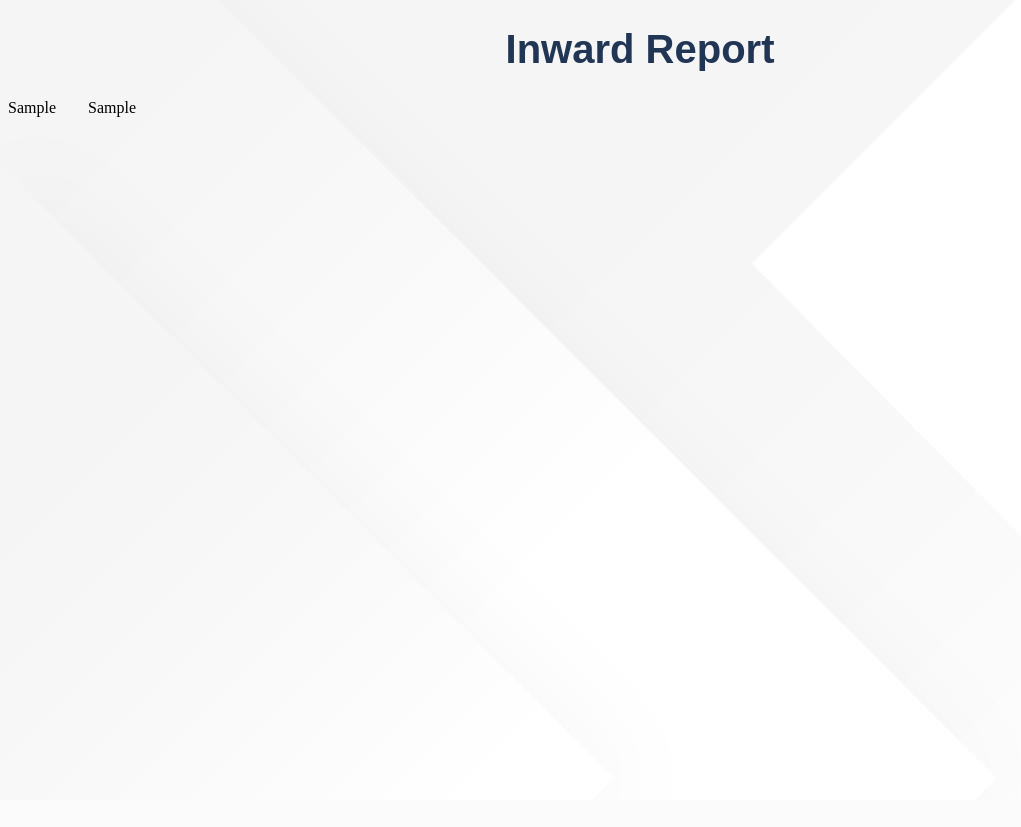
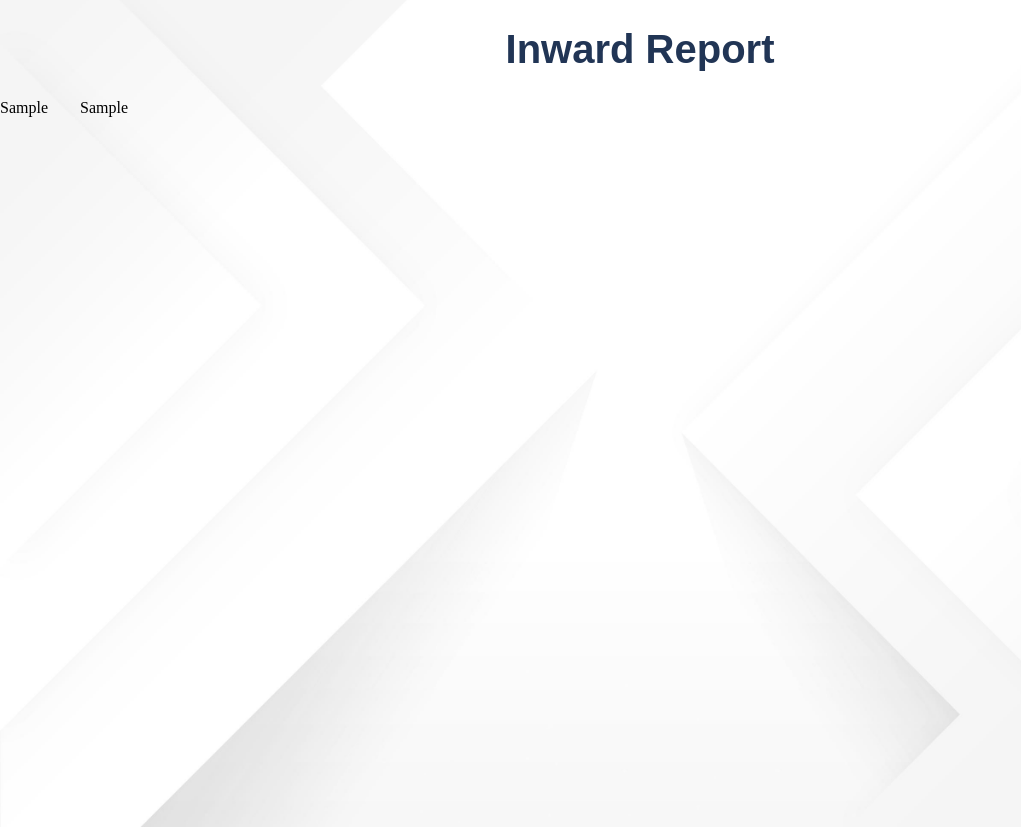
Before and after one commit to AadeshKabra/Mangala-Industries, a Flask app: template templates/Inserts/inwardReport.html in a window 1280 px wide. Shown: the whole page, without its empty margins (0-1021 px from the left). Before the commit the page ends 117 px from the top, so only its background shows below. Run offline with Flask 2, Linux system fonts and the light colour scheme; the template is opened without the code that fills it: most values are stand-ins (such as "Sample title", 1, 10 or a date in 2020).

Commit message:
Update inwardReport.html

```diff
--- a/templates/Inserts/inwardReport.html
+++ b/templates/Inserts/inwardReport.html
@@ -7,8 +7,20 @@
     <meta name="viewport" content="width=device-width, initial-scale=1.0">
     <title>Inserts</title>
     <style>
+        html,
+        body {
+            height: 100%;
+            margin: 0;
+            padding: 0;
+        }
+
         body {
             background-image: url('../static/background1.jpg');
+            background-repeat: no-repeat;
+            background-position: center;
+            background-size: cover;
+            height: 100%;
+            overflow: hidden;
         }
 
         h1 {
```
